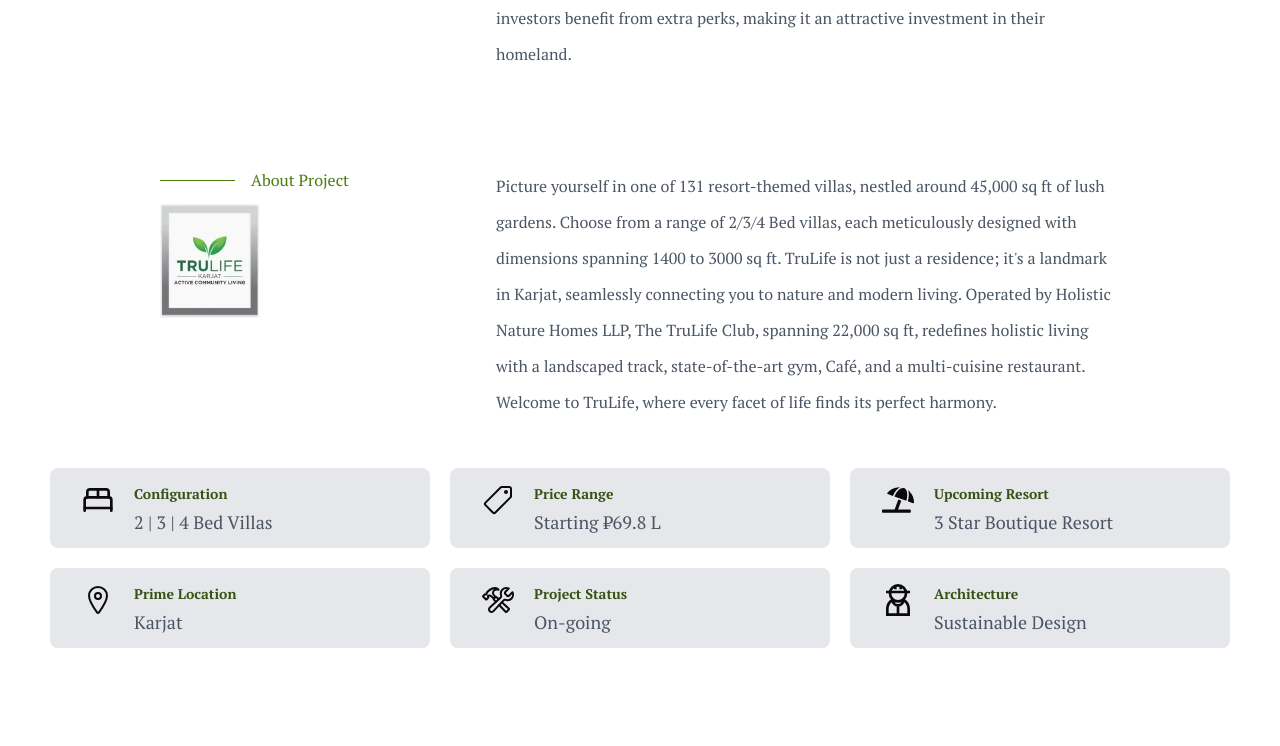
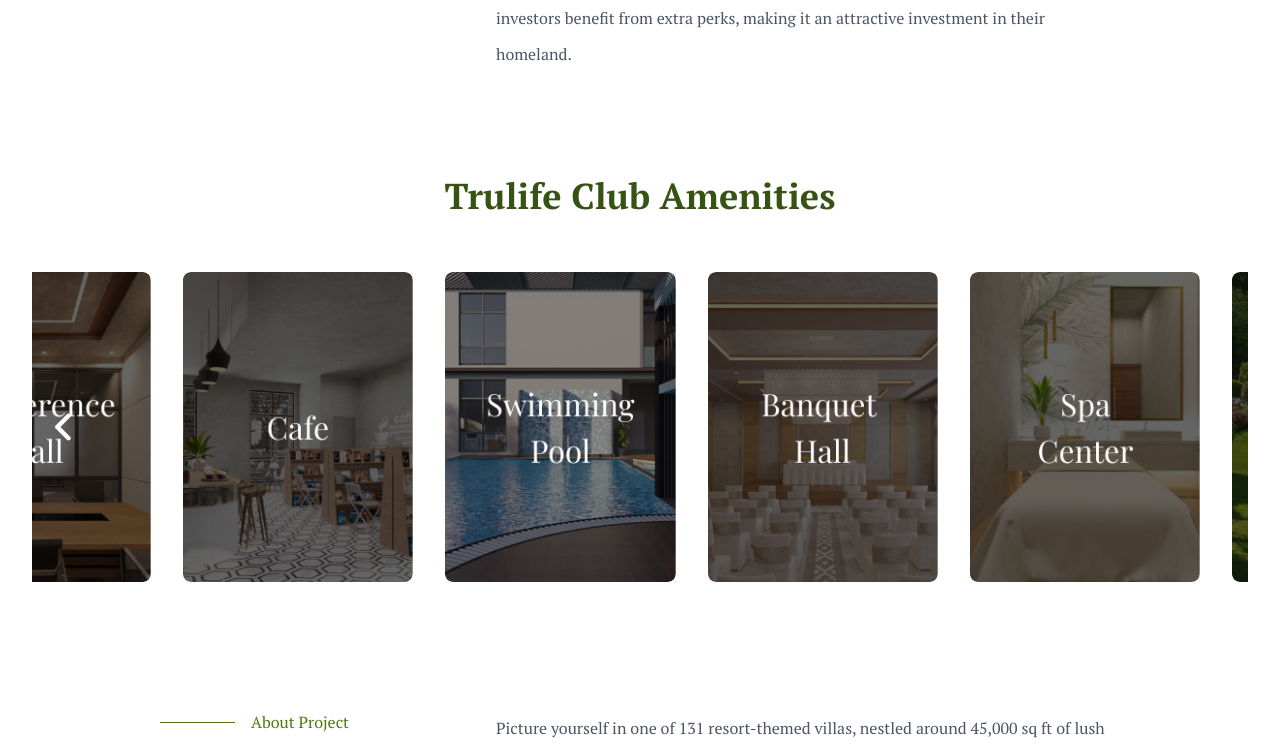
Before and after one commit to dev-kingz/ayassociates, a Next.js app: page /hospitality/trulife-resort in a window 1280 px wide. Shown: the part 900-1646 px from the top of the page. Built offline with nearby package versions, Linux system fonts and the light colour scheme.

Commit message:
feat: Add ClubAmenitiesCarousel component and optimize image loading

```diff
--- a/src/app/hospitality/trulife-resort/page.tsx
+++ b/src/app/hospitality/trulife-resort/page.tsx
@@ -17,6 +17,7 @@ import { ProjectHighlightsCarousel } from "@/components/Carousel/ProjectHighligh
 import { TrulifeHeaderCarousel } from "@/components/Carousel/TrulifeHeaderCarousel";
 import { TrulifeResortHeaderCarousel } from "@/components/Carousel/TrulifeResortHeaderCarousel";
 import ContactForm from "@/components/Forms/ContactForm";
+import { ClubAmenitiesCarousel } from "@/components/Carousel/ClubAmenitiesCarousel";
 
 const TruLife = () => {
     return (
@@ -66,6 +67,12 @@ const TruLife = () => {
                     <ContactForm />
                 </div>
             </section > */}
+            <section className="ClubAmenities w-[100vw] flex flex-col items-center justify-center self-stretch px-8 py-14 gap-8">
+                    <h2 className="text-2xl sm:text-4xl text-lime-900 font-semibold justify-center items-center ">
+                       Trulife Club Amenities
+                    </h2>
+                <ClubAmenitiesCarousel/>
+            </section>
             <section className="About px-8 sm:px-40 py-12 flex flex-col sm:flex-row items-start justify-between bg-white gap-5 sm:gap-32 ">
                 <div className="flex flex-col gap-6 basis-1/4">
                     <div className="w-full flex-col justify-start items-start inline-flex gap-3">
```
